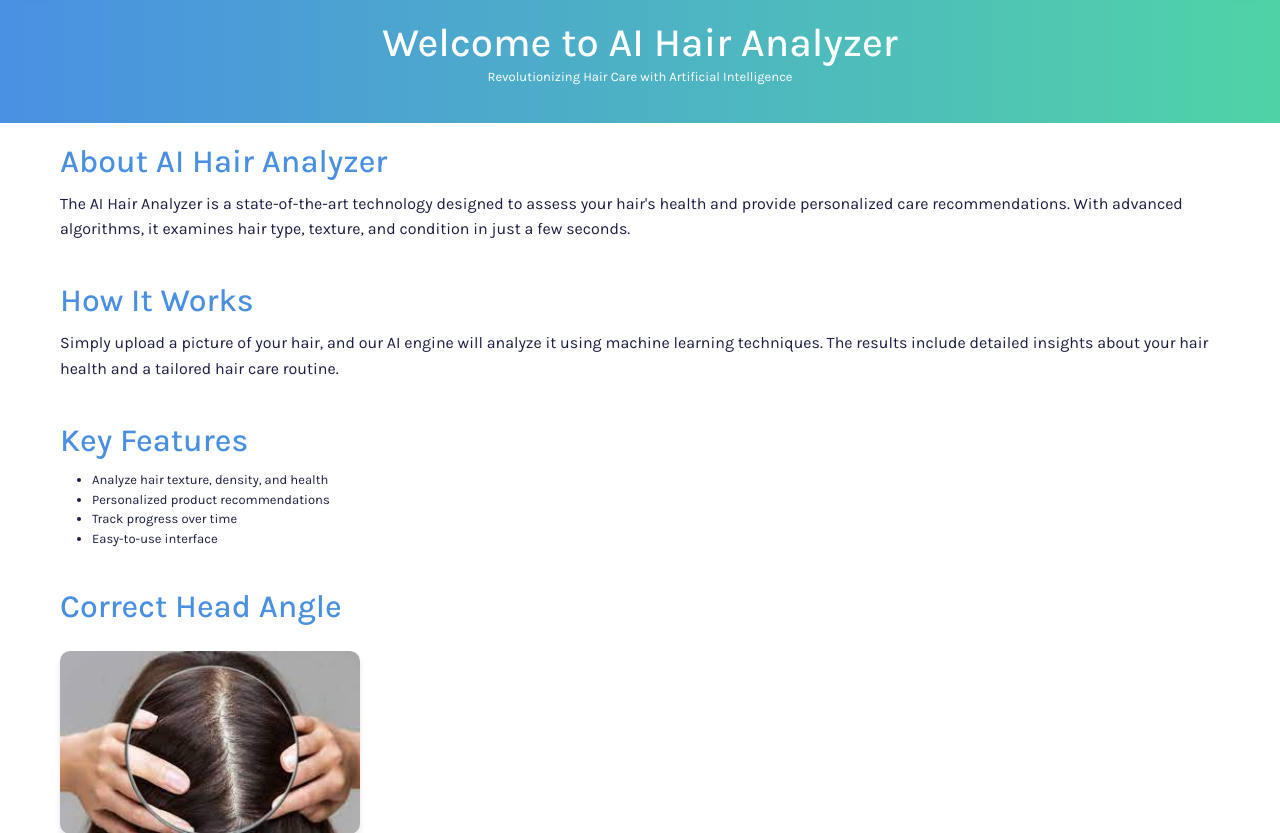
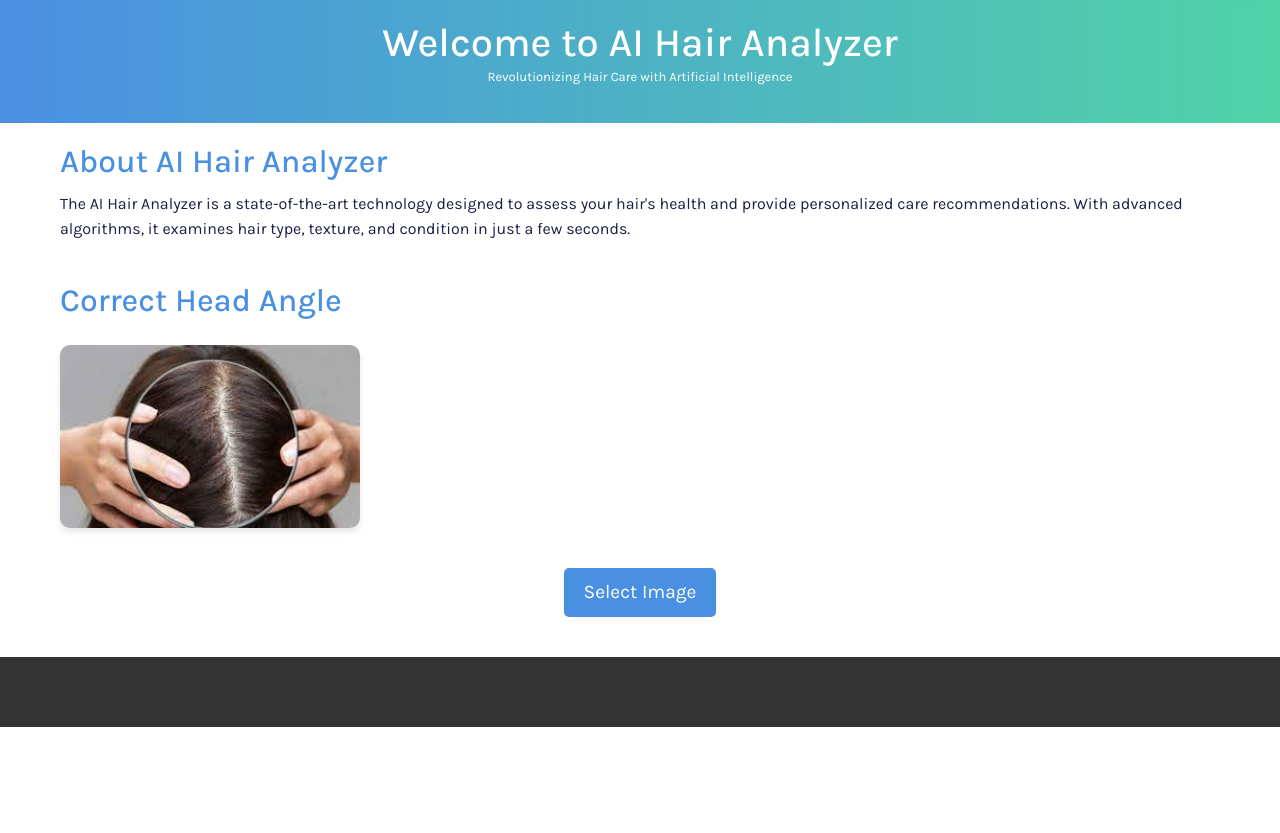
Before and after one commit to AbdulRahimanKS/Doctor-Patient-App, a Django app: template patients/templates/hair_analyzer.html in a window 1280 px wide. Shown: the part 68-901 px from the top of the page. After the commit the page ends 795 px from the top, so only its background shows below. Run offline with Django 5.2, Linux system fonts and the light colour scheme; the template is opened without the code that fills it, so the values that code supplies are empty; some libraries are stand-ins or nearby versions; some web fonts are replaced.

Commit message:
final changes

```diff
--- a/patients/templates/hair_analyzer.html
+++ b/patients/templates/hair_analyzer.html
@@ -106,21 +106,6 @@
             <p>The AI Hair Analyzer is a state-of-the-art technology designed to assess your hair's health and provide personalized care recommendations. With advanced algorithms, it examines hair type, texture, and condition in just a few seconds.</p>
         </div>
 
-        <div class="section">
-            <h2>How It Works</h2>
-            <p>Simply upload a picture of your hair, and our AI engine will analyze it using machine learning techniques. The results include detailed insights about your hair health and a tailored hair care routine.</p>
-        </div>
-
-        <div class="section">
-            <h2>Key Features</h2>
-            <ul>
-                <li>Analyze hair texture, density, and health</li>
-                <li>Personalized product recommendations</li>
-                <li>Track progress over time</li>
-                <li>Easy-to-use interface</li>
-            </ul>
-        </div>
-
         <div class="section images">
             <h2>Correct Head Angle</h2>
             <img src="{% static 'img/home/head-angle.jpeg' %}" alt="Correct Head Angle for Hair Analysis">
```
